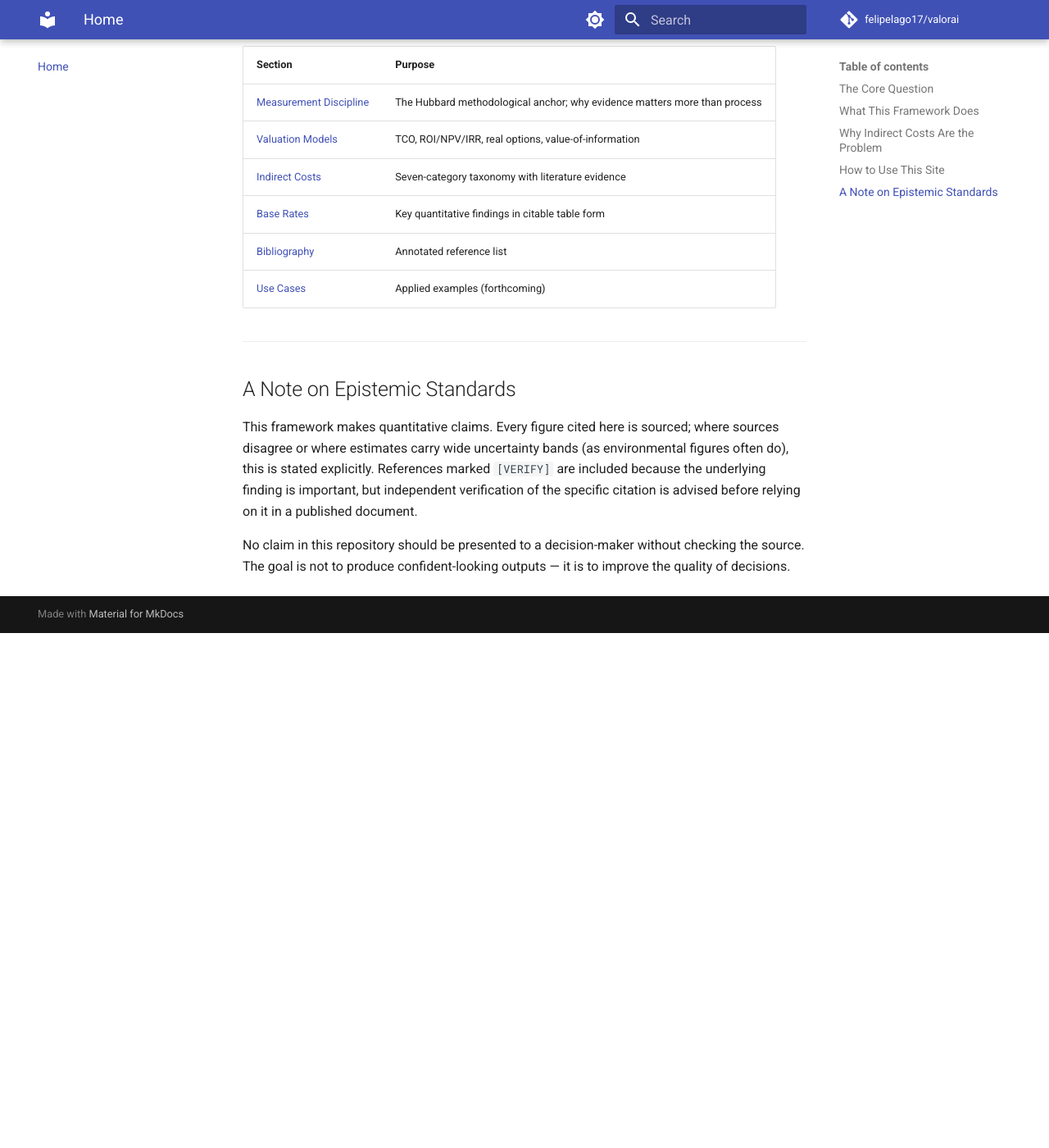
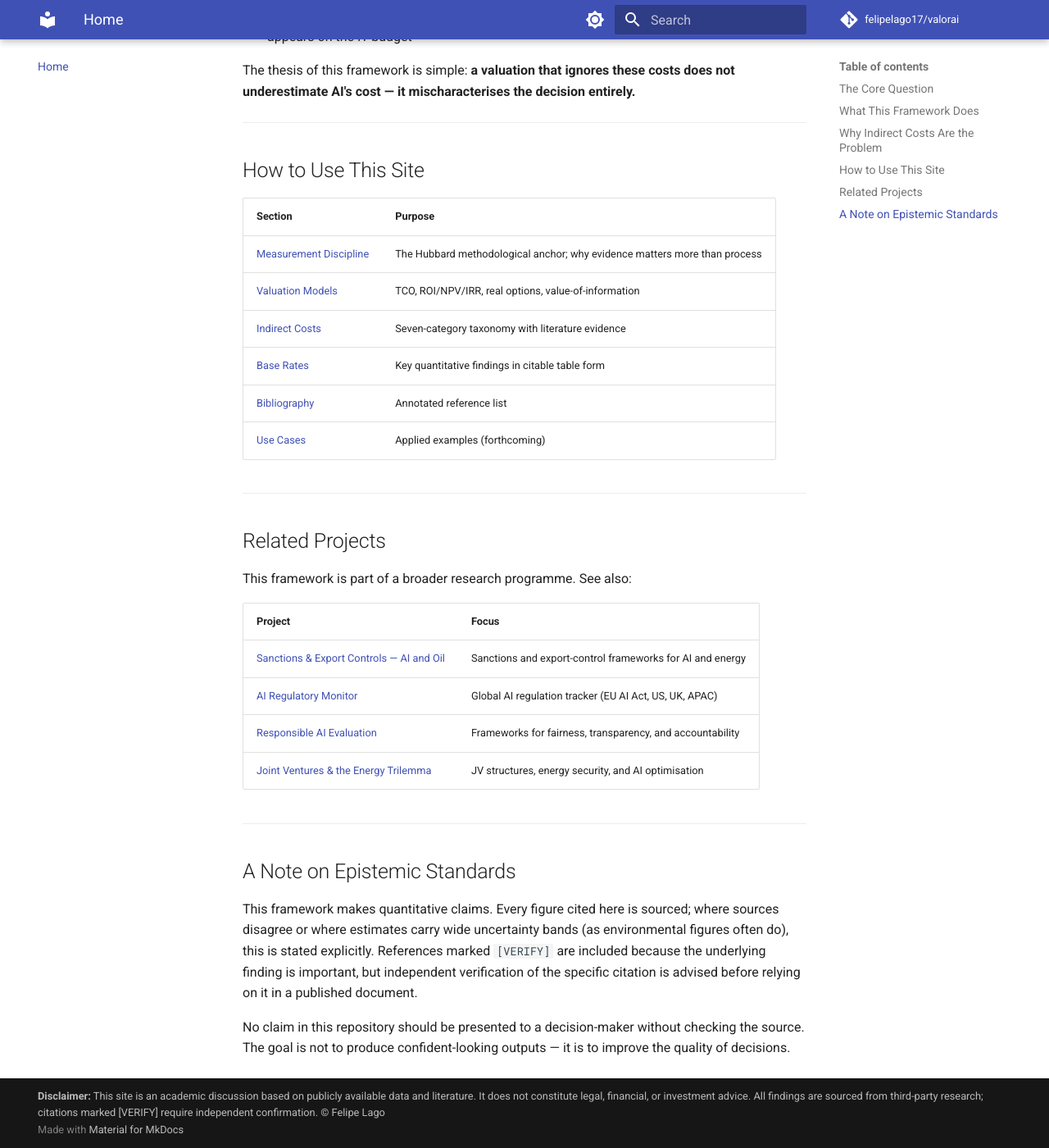
Before and after one commit to felipelago17/valorai, an MkDocs documentation site: the page built from docs/index.md, in a window 1280 px wide and 1400 px high, scrolled down 1957 px. Shown: the whole window at 82% size. Built offline with MkDocs 1.6.1 and Material for MkDocs 9.7.7, drawn with Linux system fonts in a browser that asks for light colours; comment, search, counter and statistics services are not loaded; before the commit the page ends 2729 px from its top, so only the background shows below that; some of the changed text lies outside the part shown.

Commit message:
Add academic disclaimer and related projects
- Footer disclaimer on every page (copyright field in mkdocs.yml):
  academic discussion based on public data, no legal/financial advice
- Admonition block at top of index.md with same disclaimer
- Related Projects page linking to four companion repositories:
  Sanctions & Export Controls, AI Regulatory Monitor,
  Responsible AI Evaluation, Joint Ventures & Energy Trilemma
- Related Projects table on index.md and nav entry

```diff
--- a/docs/index.md
+++ b/docs/index.md
@@ -1,4 +1,7 @@
 # ValorAI — Measuring the True Financial Value of AI
+
+!!! note "Academic Disclaimer"
+    This site presents an academic discussion based on publicly available data and published literature. Nothing here constitutes legal, financial, or investment advice. All quantitative findings are sourced from third-party research; citations marked `[VERIFY]` require independent confirmation before use in a published or client-facing document. Readers should consult primary sources and qualified professionals before making decisions based on this material.
 
 ## The Core Question
 
@@ -59,6 +62,19 @@ The thesis of this framework is simple: **a valuation that ignores these costs d
 
 ---
 
+## Related Projects
+
+This framework is part of a broader research programme. See also:
+
+| Project | Focus |
+|---|---|
+| [Sanctions & Export Controls — AI and Oil](https://felipelago17.github.io/Sanctions-and-Export-Controls-AI-and-Oil/) | Sanctions and export-control frameworks for AI and energy |
+| [AI Regulatory Monitor](https://felipelago17.github.io/AI-regulatory-monitor/) | Global AI regulation tracker (EU AI Act, US, UK, APAC) |
+| [Responsible AI Evaluation](https://felipelago17.github.io/Responsible-AI-evaluation/) | Frameworks for fairness, transparency, and accountability |
+| [Joint Ventures & the Energy Trilemma](https://felipelago17.github.io/Joint-ventures-and-Energy-Trilemma-/) | JV structures, energy security, and AI optimisation |
+
+---
+
 ## A Note on Epistemic Standards
 
 This framework makes quantitative claims. Every figure cited here is sourced; where sources disagree or where estimates carry wide uncertainty bands (as environmental figures often do), this is stated explicitly. References marked `[VERIFY]` are included because the underlying finding is important, but independent verification of the specific citation is advised before relying on it in a published document.
--- a/mkdocs.yml
+++ b/mkdocs.yml
@@ -6,6 +6,12 @@ site_description: >-
 site_url: https://felipelago17.github.io/valorai/
 repo_url: https://github.com/felipelago17/valorai
 repo_name: felipelago17/valorai
+
+copyright: >-
+  <strong>Disclaimer:</strong> This site is an academic discussion based on publicly available data and literature.
+  It does not constitute legal, financial, or investment advice.
+  All findings are sourced from third-party research; citations marked [VERIFY] require independent confirmation.
+  © Felipe Lago
 
 theme:
   name: material
@@ -69,3 +75,4 @@ nav:
       - Base Rates: evidence/base-rates.md
       - Bibliography: evidence/bibliography.md
   - Use Cases: use-cases/index.md
+  - Related Projects: related-projects.md
```
Also changed, not shown: docs/related-projects.md (added, +31 -0 lines).
